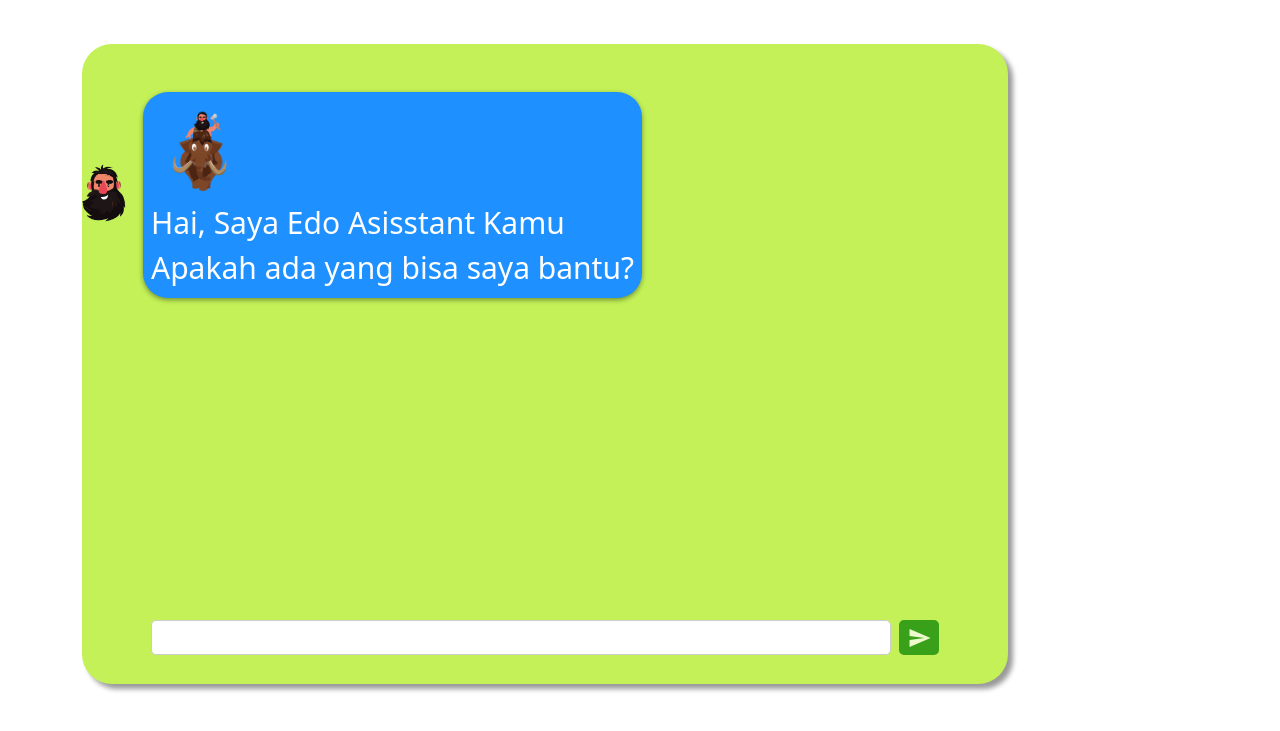
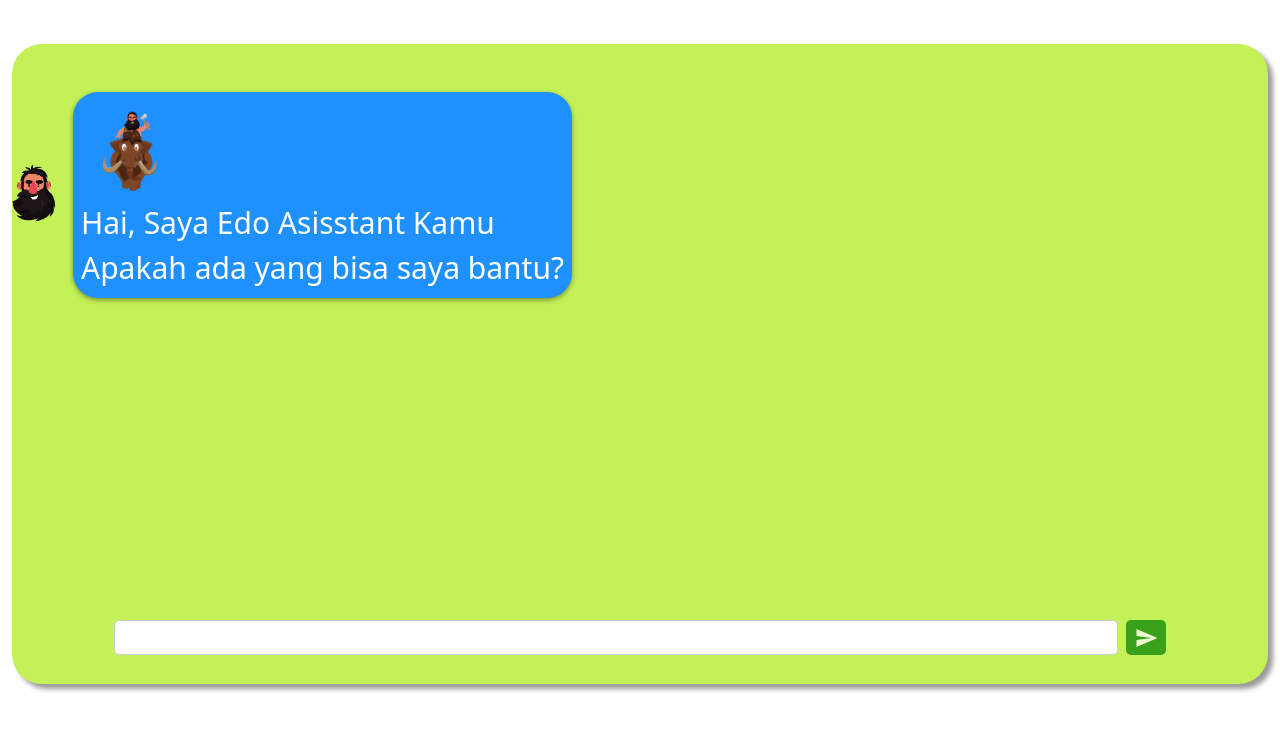
Before and after one commit to Doni224/VA_Museum-Semedo, a Flask app: page /chatbot in a window 1280 px wide. Shown: the top 731 px of the page. Run offline with Flask 3, Linux system fonts and the light colour scheme; parts of the project's set-up code (start-up, migrations or seed data) failed here and were passed over; some libraries are stand-ins or nearby versions.

Commit message:
chatfiks7s

```diff
--- a/templates/chatbot.html
+++ b/templates/chatbot.html
@@ -14,9 +14,9 @@
 
 <body class="my-login-page">
 
-    <div class="container">
+    <div class="container-fluid">
     <div class="row">
-      <div class="col-md-10 wadah-chat mt-1" >
+      <div class="col-md-12 wadah-chat mt-1" >
 
         <div class="chat-areabot">
           <div class="chat-bgc"></div>
```
